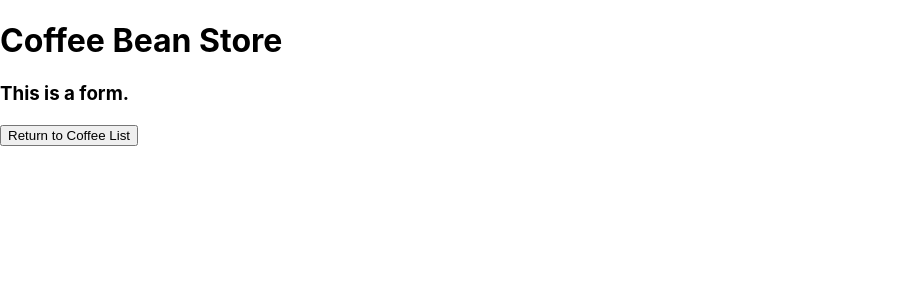
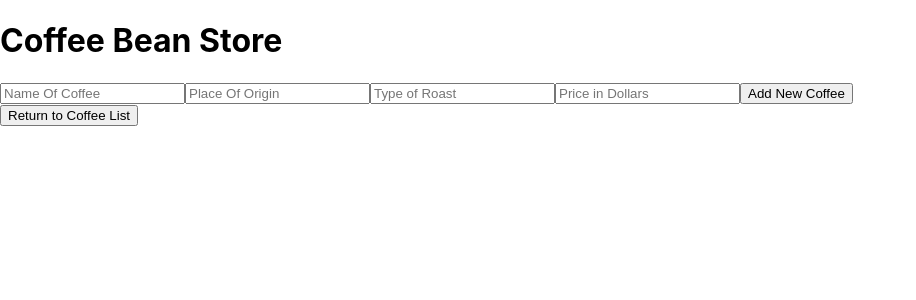
Before and after one commit to Zookerman3/Coffee-Bean-Store-React, a React (Create React App) app in the folder coffee-bean-store/: page / in a window 1280 px wide. Both pictures are taken after a click on the button "Add Coffee". Shown: the top 300 px of the page, without its empty margins (0-916 px from the left). Built offline with nearby package versions, Linux system fonts and the light colour scheme.

Commit message:
added create functionality

```diff
--- a/coffee-bean-store/src/components/CoffeeControl.js
+++ b/coffee-bean-store/src/components/CoffeeControl.js
@@ -32,7 +32,7 @@ class StoreControl extends React.Component {
         let addCoffeeButton = null;
         let buttonText = null;
         if (this.state.formVisibleOnPage) {
-            currentlyVisibleState = <NewCoffeeForm />
+            currentlyVisibleState = <NewCoffeeForm onNewCoffeeCreation={this.handleAddingNewCoffeeToList} />
             buttonText = "Return to Coffee List";
         } else {
             currentlyVisibleState = <CoffeeList coffeeList={this.state.mainCoffeeList} />
--- a/coffee-bean-store/src/components/NewCoffeeForm.js
+++ b/coffee-bean-store/src/components/NewCoffeeForm.js
@@ -1,11 +1,46 @@
 import React from "react";
+import { v4 } from 'uuid';
+import PropTypes from "prop-types";
 
-function NewCoffeeForm(props){
-  return (
-    <React.Fragment>
-      <h3>This is a form.</h3>
-    </React.Fragment>
-  );
+function NewCoffeeForm(props) {
+
+    function handleNewCoffeeFormSubmission(event) {
+        event.preventDefault();
+        props.onNewCoffeeCreation({
+            name: event.target.name.value,
+            origin: event.target.origin.value,
+            roast: event.target.roast.value,
+            price: parseInt(event.target.price.value),
+            id: v4()
+        })
+    }
+
+    return (
+        <React.Fragment>
+        <form onSubmit={handleNewCoffeeFormSubmission}>
+          <input
+            type='text'
+            name='name'
+            placeholder='Name Of Coffee' />
+          <input
+            type='text'
+            name='origin'
+            placeholder='Place Of Origin' />
+          <input
+            name='roast'
+            placeholder='Type of Roast' />
+            <input
+            type='text'
+            name='price'
+            placeholder='Price in Dollars' />
+          <button type='submit'>Add New Coffee</button>
+        </form>
+      </React.Fragment>
+    );
 }
 
+NewCoffeeForm.propTypes = {
+    onNewTicketCreation: PropTypes.func
+};
+
 export default NewCoffeeForm;
```
